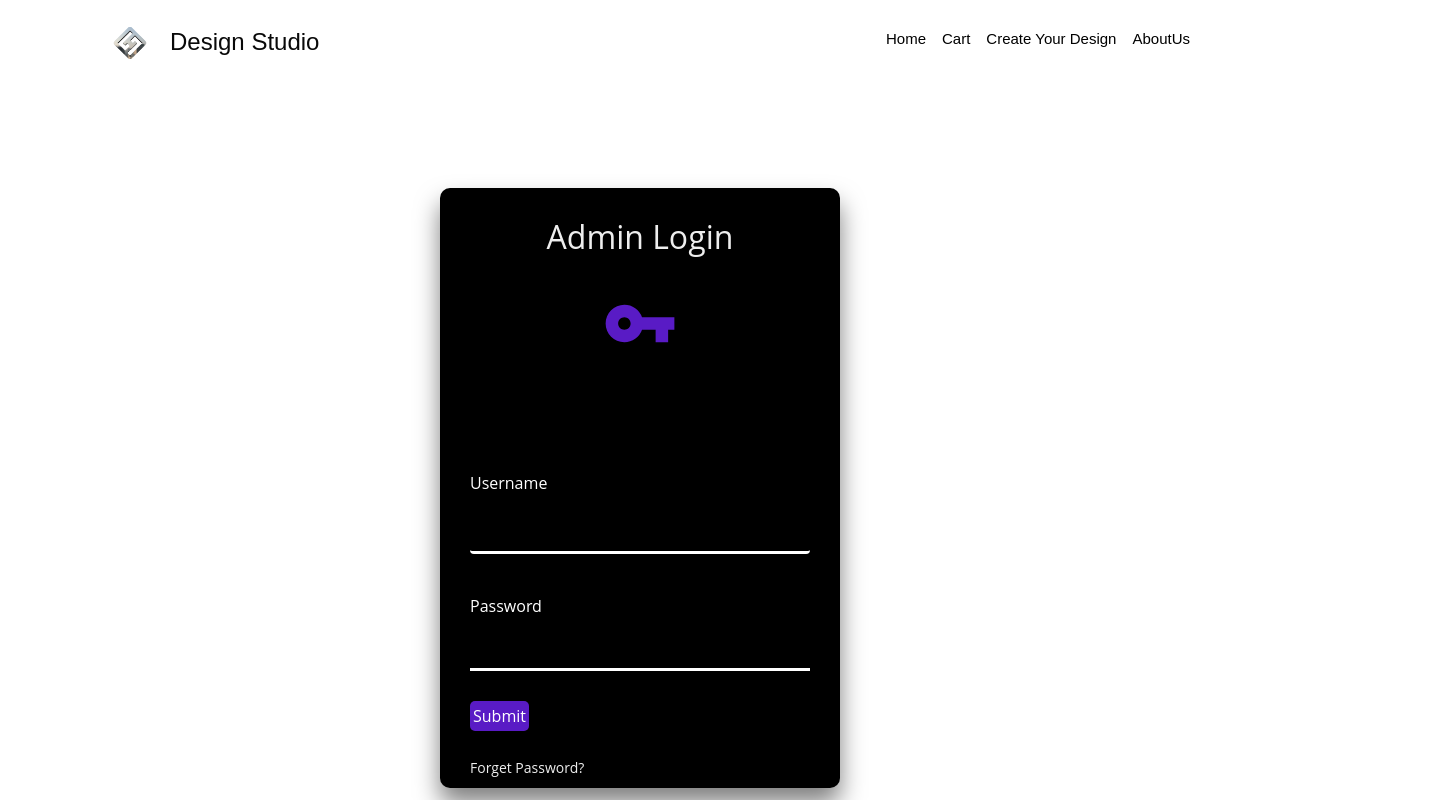
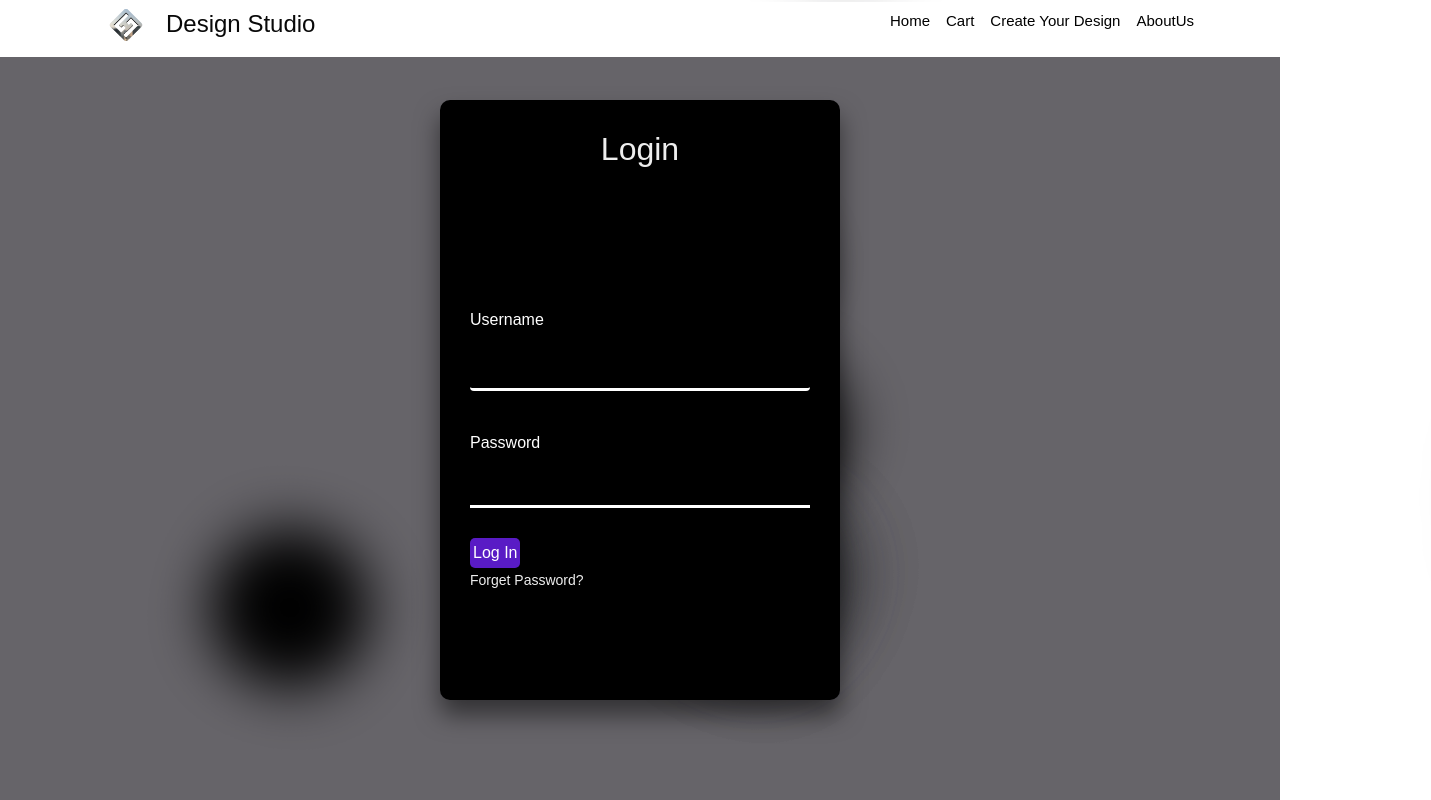
Before and after one commit to Black-Ops-Geekss/design-Studio-frontend, a React (Create React App) app: page /Admin in a window 1280 px wide. Shown: the top 800 px of the page, 1431 px wide, since content can reach past the window. Built offline with nearby package versions, Linux system fonts and the light colour scheme.

Commit message:
adding scss files

```diff
--- a/package.json
+++ b/package.json
@@ -12,6 +12,7 @@
     "bootstrap": "^5.2.0",
     "dotenv": "^16.0.1",
     "fs": "^0.0.1-security",
+    "node-sass": "^7.0.1",
     "react": "^18.2.0",
     "react-bootstrap": "^2.5.0",
     "react-dom": "^18.2.0",
--- a/src/Styling/Footer.css
+++ b/src/Styling/Footer.css
@@ -1,7 +1,6 @@
 .footer {
   background-color: #000000;
   padding: 70px 0 0;
-  margin-top: 40px;
 }
 
 @media (max-width: 767px) {
--- a/src/Styling/Form.css
+++ b/src/Styling/Form.css
@@ -1,4 +1,4 @@
-  .form-and-map{
+  .form-and-map {
     display: flex;
     align-items: flex-start;
   }
@@ -10,9 +10,14 @@
     width: 100%;
     font-size: 16px;
   }
-  * {box-sizing: border-box;}
 
-  input[type=text], select, textarea {
+  * {
+    box-sizing: border-box;
+  }
+
+  input[type=text],
+  select,
+  textarea {
     width: 100%;
     padding: 12px;
     border: 1px solid #ccc;
@@ -22,9 +27,14 @@
     margin-bottom: 16px;
     resize: vertical;
   }
-  * {box-sizing: border-box;}
 
-  input[type=text], select, textarea {
+  * {
+    box-sizing: border-box;
+  }
+
+  input[type=text],
+  select,
+  textarea {
     width: 100%;
     padding: 12px;
     border: 1px solid #ccc;
@@ -68,22 +78,17 @@
     -o-transition: 0.5s;
   }
 
-
-
-  .container {
-  border-radius: 5px;
-  padding: 20px;
+  .localImage {
+    width: 350px;
+    margin: 20px auto;
+    text-align: center;
   }
 
-  .localImage{
-  width: 350px;
-  margin:20px auto;
+  .divLocal {
     text-align: center;
   }
-  .divLocal{
-  text-align: center;
-  }
-  .img-cart-order{
+
+  .img-cart-order {
     max-width: 400px;
     max-height: 300px;
     border-radius: 20px;
@@ -94,7 +99,8 @@
     -ms-border-radius: 20px;
     -o-border-radius: 20px;
   }
-  .remove-button-cart{
+
+  .remove-button-cart {
     background-color: #591BC5;
     border: none;
     color: #EEEEEE;
@@ -109,7 +115,8 @@
 
     -o-border-radius: 10px;
   }
-  .cart-div{
+
+  .cart-div {
     z-index: 100;
     background-image: url(./online-homepage.jpg);
     display: grid;
@@ -122,7 +129,8 @@
     padding-bottom: 330px;
     grid-template-columns: repeat(auto-fill, minmax(400px, 1fr));
   }
-  .overlay-cart{
+
+  .overlay-cart {
     position: absolute;
     content: "";
     z-index: -1;
@@ -130,13 +138,122 @@
     left: 0;
     width: 100%;
     height: 100%;
-    background-image: linear-gradient(rgba(0,0,0,0.4), rgba(0,0,0,0.4));
+    background-image: linear-gradient(rgba(0, 0, 0, 0.4), rgba(0, 0, 0, 0.4));
   }
 
-  .cart-cart-div{
+  .cart-cart-div {
     text-align: center;
     display: flex;
     flex-direction: column;
     margin: auto;
     justify-content: center;
   }
+
+  .order-box {
+    max-width: 950px;
+    display: grid;
+    grid-template-columns: repeat(2, 1fr);
+    justify-content: center;
+    align-items: center;
+    text-align: center;
+    background-color: #fff;
+    box-shadow: 0px 0px 19px 5px rgba(0, 0, 0, 0.19);
+  }
+
+  .order-left {
+    background-size: cover;
+    height: 100%;
+  }
+
+  .order-right {
+    padding: 25px 70px;
+  }
+
+  .order-now-title {
+    position: relative;
+    padding: 0 0 10px;
+    margin-bottom: 10px;
+  }
+
+  .order-now-title:after {
+    content: '';
+    position: absolute;
+    left: 50%;
+    bottom: 0;
+    transform: translateX(-50%);
+    height: 4px;
+    width: 50px;
+    border-radius: 2px;
+    background-color: #52057B;
+  }
+
+  .order-field {
+    width: 100%;
+    border: 2px solid rgba(0, 0, 0, 0);
+    outline: none;
+    background-color: rgba(230, 230, 230, 0.6);
+    padding: 0.5rem 1rem;
+    font-size: 1.1rem;
+    margin-bottom: 22px;
+    transition: .3s;
+  }
+
+  .order-field:hover {
+    background-color: rgba(0, 0, 0, 0.1);
+  }
+
+  #order-textarea {
+    min-height: 150px;
+  }
+
+  .container {
+    border-radius: 5px;
+
+  }
+
+  /* #52057B */
+  .order-button {
+    width: 100%;
+    padding: 0.5rem 1rem;
+    background-color: #52057B;
+    color: #fff;
+    font-size: 1.1rem;
+    border: none;
+    outline: none;
+    cursor: pointer;
+    transition: .3s;
+  }
+
+  .order-button:hover {
+    background-color: #BC6FF1;
+  }
+
+  .order-field:focus {
+    border: 2px solid rgba(30, 85, 250, 0.47);
+    background-color: #fff;
+  }
+
+  .ordercontainer {
+    position: relative;
+    width: 100%;
+    height: 100%;
+    display: flex;
+    justify-content: center;
+    align-items: center;
+    padding: 0;
+    margin: 0;
+    height: 100vh;
+    width: 100%;
+  }
+
+  .ordercontainer:after {
+    content: '';
+    position: absolute;
+    width: 100%;
+    height: 100%;
+    left: 0;
+    top: 0;
+    background-size: cover;
+    filter: blur(50px);
+    z-index: -1;
+  }
--- a/src/Styling/Login.css
+++ b/src/Styling/Login.css
@@ -9,7 +9,7 @@
 .form-box {
   width: 400px;
   position: absolute;
-  top: 61%;
+  top: 50%;
   height: 600px;
   left: 50%;
   transform: translate(-50%, -50%);
--- /dev/null
+++ b/src/Styling/Login.scss
@@ -0,0 +1,44 @@
+.background-login {
+    width: 100vw;
+    height: 100vh;
+    background: #666469;
+}
+
+$particleSize: 20vmin;
+$animationDuration: 6s;
+$amount: 20;
+
+.background-login span {
+    width: $particleSize;
+    height: $particleSize;
+    border-radius: $particleSize;
+    backface-visibility: hidden;
+    position: absolute;
+    animation-name: move;
+    animation-duration: $animationDuration;
+    animation-timing-function: linear;
+    animation-iteration-count: infinite;
+    $colors: (#1d1e20,
+        #000000,
+        #ffffff);
+
+    @for $i from 1 through $amount {
+        &:nth-child(#{$i}) {
+            color: nth($colors, random(length($colors)));
+            top: random(100) * 1%;
+            left: random(100) * 1%;
+            animation-duration: (random($animationDuration * 10) / 10) * 1s + 10s;
+            animation-delay: random(($animationDuration + 10s) * 10) / 10 * -1s;
+            $blurRadius: (random() + 0.5) * $particleSize * 0.5;
+            $x: if(random() > 0.5, -1, 1);
+            box-shadow: ($particleSize * 2 * $x) 0 $blurRadius currentColor;
+        }
+    }
+}
+
+@keyframes move {
+    100% {
+        transform: translate3d(0, 0, 1px) rotate(360deg);
+    }
+
+}
--- a/src/components/admin/LogIn.js
+++ b/src/components/admin/LogIn.js
@@ -1,46 +1,66 @@
-import {  useState } from 'react';
+import { Component } from 'react';
 import Alert from 'react-bootstrap/Alert';
 import 'bootstrap/dist/css/bootstrap.min.css';
 import '../../Styling/Login.css';
+import '../../Styling/Login.scss';
+
 import ManageDesigns from './ManageDesigns';
-import { MdVpnKey } from "react-icons/md"; // https://react-icons.github.io/react-icons/icons?name=md
 
+export default class login extends Component {
+    constructor ( props ) {
+        super( props );
+        this.state = {
+            username: 'Admin',
+            password: 'Admin',
+            Auth: false,
+            Error: false,
+            Forget: false,
+        };
+    }
 
-
-function Login (props){
-
-    const [Auth, setAuth] = useState(false);
-    const [Error, setError] = useState(false);
-    const [Forget, setForget] = useState(false);
-
-    const handlerSubmit = (e) => {
+    handlerSubmit = ( e ) => {
         e.preventDefault();
         if ( e.target.user.value === 'Admin' && e.target.pass.value === 'Admin' ) {
-
-            setAuth(true)
-            setError(false)
-
-           props.onSubmit( true );
+            this.setState( {
+                Auth: true,
+                Error: false
+            } );
+            this.props.onSubmit( true );
         }
         else {
-            setError(true);
-            setForget(false);
-        }
+            this.setState( {
+                Error: true,
+                Forget: false
+            } );
         }
 
-    const handlerForget = (Forget) => {
-        setError(false);
-        setForget(true);
+    };
+    handlerForget = () => {
+        this.setState( {
+            Forget: true,
+            Error: false
+        } );
+    };
+    render () {
+        return (
+            <div className='background-login'>
+                <span></span>
+                <span></span>
+                <span></span>
+                <span></span>
+                <span></span>
+                <span></span>
+                <span></span>
+                <span></span>
+                <span></span>
+                <div className='admin_main_container'>
+                    {this.state.Auth ? <ManageDesigns /> : <span className='login'>
+                    </span>
                     }
-
-
-        return (
-            <div className='admin_main_container'>
-                {Auth ? <ManageDesigns /> : <div className='login'>
+                </div>
                 <div className='form-box'>
-                        <h2>Admin Login</h2>
-                        <MdVpnKey className='admin-login-icon' />
-                        <form className='form' onSubmit={handlerSubmit}>
+                    <h2>Login</h2>
+                    <form className='form' onSubmit={this.handlerSubmit}>
                         <div className='admin-login-input'>
                             <input type='text' required name='user' className="admin-input" />
                             <label>Username</label>
@@ -49,22 +69,17 @@ function Login (props){
                             <input type='password' required name='pass' className="admin-input" />
                             <label>Password</label>
                         </div>
-                            {Error && <Alert key='danger' variant='danger'>
+                        {this.state.Error && <Alert key='danger' variant='danger'>
                             Your password and user is not Correct
                         </Alert>}
-
-                            <input id="submit" type="submit" name="" value="Submit" />
+                        {this.state.Forget && <Alert key='light' variant='light'>
+                            Please contact your Admin to have a new password</Alert>}
+                        <input id="submit" type="submit" name="" value="Log In" />
                     </form>
-                        <br />
-                        <p>  <a href='#' onClick={handlerForget}>Forget Password?</a> </p>
-                        {Forget && <Alert key='light' variant='light'>
-                                Please contact your Admin to have a new password</Alert>}
+                    <p>  <a href='#' onClick={this.handlerForget}>Forget Password?</a> </p>
                 </div>
             </div>
+
+        );
     }
-            </div>
-        );
-
 }
-
-export default Login;
--- a/src/components/homePage/Hero.js
+++ b/src/components/homePage/Hero.js
@@ -1,6 +1,6 @@
 import { Component } from 'react';
 import { Link } from 'react-router-dom';
-import '../../Styling/Header.css'
+import '../../Styling/Header.css';
 
 
 
@@ -18,18 +18,12 @@ export default class Header extends Component {
             <div className="cube"></div>
           </div>
           <header>
-
-
-
             <section className="header-content">
               <h1>Welcome</h1>
-        <p> Welcome to our studio. We are a passionated group of people,<br/>
+              <p> Welcome to our studio. We are a passionated group of people,<br />
                 making high quality products designed to make your life easier.</p>
               <Link to='/AboutUs'> <button>Know more</button></Link>
-        <button>Meet us</button>
             </section>
-
-
           </header>
         </div>
       </>
```
Also changed, not shown: src/components/Cart/Cart.js (+17 -22 lines), src/components/admin/UpdateDesign.js (+6 -6 lines), 1 other file (tests, documents, lock files or other folders). Lines whose indentation alone changed are shown as unchanged.
